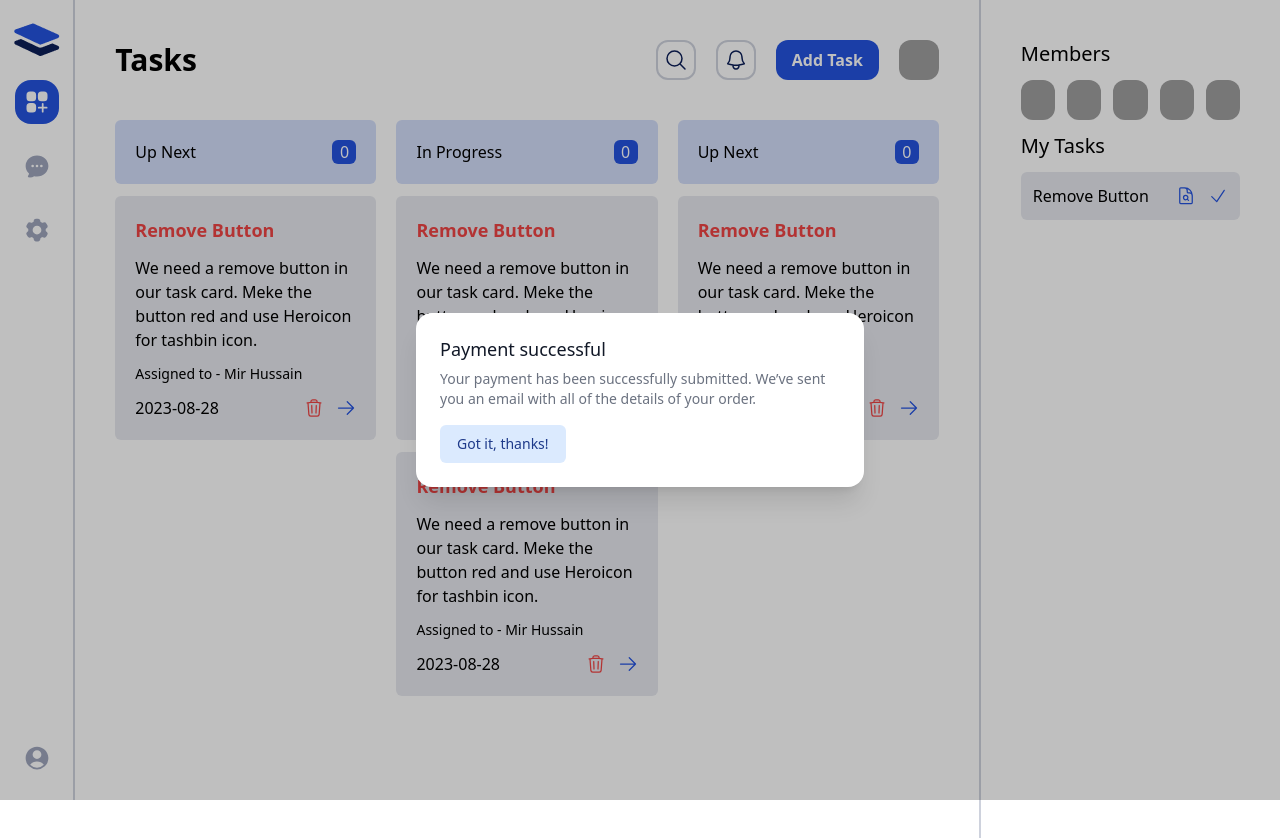
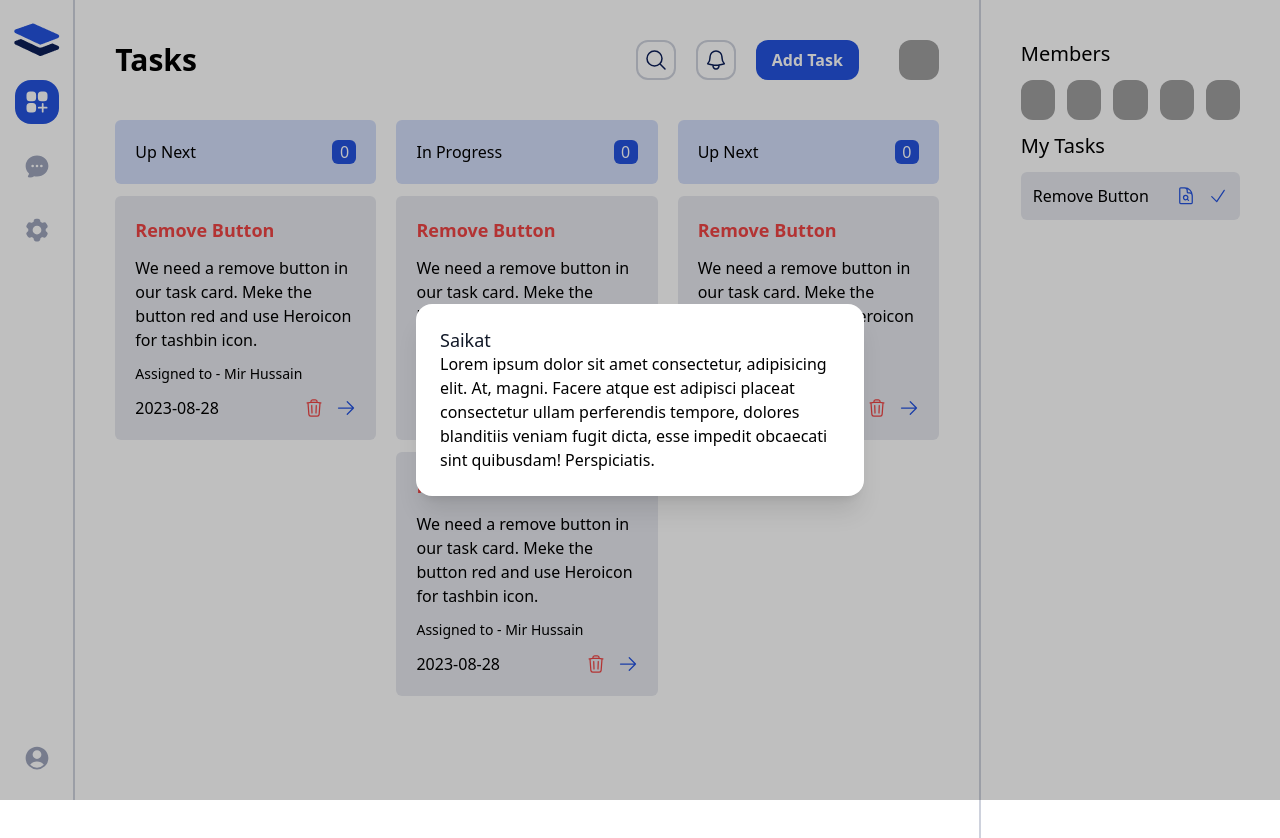
Before and after one commit to tawhid3482/taskMaster-redux-acc, a React (Vite) app: page / in a window 1280 px wide. Both pictures are taken after a click on the button "Add Task". Shown: the top 838 px of the page. Built offline with nearby package versions, Linux system fonts and the light colour scheme; grey boxes are pictures that could not be loaded.

Commit message:
add task modal

```diff
--- /dev/null
+++ b/src/components/tasks/AddTaskModal.jsx
@@ -0,0 +1,13 @@
+import Modal from "../ui/Modal";
+
+const AddTaskModal = ({isOpen,setIsOpen}) => {
+    return (
+        <div>
+             <Modal isOpen={isOpen} setIsOpen={setIsOpen} title={'Saikat'}>
+              <p>Lorem ipsum dolor sit amet consectetur, adipisicing elit. At, magni. Facere atque est adipisci placeat consectetur ullam perferendis tempore, dolores blanditiis veniam fugit dicta, esse impedit obcaecati sint quibusdam! Perspiciatis.</p>
+            </Modal>
+        </div>
+    );
+};
+
+export default AddTaskModal;
--- a/src/components/ui/Modal.jsx
+++ b/src/components/ui/Modal.jsx
@@ -1,7 +1,7 @@
 import { Dialog, Transition } from '@headlessui/react'
 import { Fragment,  } from 'react'
 
-export default function Modal({isOpen, setIsOpen}) {
+export default function Modal({isOpen, setIsOpen,title,children}) {
 
   function closeModal() {
     setIsOpen(false)
@@ -41,24 +41,12 @@ export default function Modal({isOpen, setIsOpen}) {
                     as="h3"
                     className="text-lg font-medium leading-6 text-gray-900"
                   >
-                    Payment successful
+                  {title}
                   </Dialog.Title>
-                  <div className="mt-2">
-                    <p className="text-sm text-gray-500">
-                      Your payment has been successfully submitted. We’ve sent
-                      you an email with all of the details of your order.
-                    </p>
-                  </div>
+                  {children}
 
-                  <div className="mt-4">
-                    <button
-                      type="button"
-                      className="inline-flex justify-center rounded-md border border-transparent bg-blue-100 px-4 py-2 text-sm font-medium text-blue-900 hover:bg-blue-200 focus:outline-none focus-visible:ring-2 focus-visible:ring-blue-500 focus-visible:ring-offset-2"
-                      onClick={closeModal}
-                    >
-                      Got it, thanks!
-                    </button>
-                  </div>
+
+
                 </Dialog.Panel>
               </Transition.Child>
             </div>
--- a/src/pages/Tasks.jsx
+++ b/src/pages/Tasks.jsx
@@ -1,8 +1,8 @@
 import { BellIcon, MagnifyingGlassIcon } from "@heroicons/react/24/outline";
 import MyTasks from "../components/tasks/MyTasks";
 import TaskCard from "../components/tasks/TaskCard";
-import Modal from "../components/ui/Modal";
 import { useState } from "react";
+import AddTaskModal from "../components/tasks/AddTaskModal";
 
 const Tasks = () => {
   const [isOpen, setIsOpen] = useState(false);
@@ -22,7 +22,8 @@ const Tasks = () => {
             </button>
 
             <button onClick={()=>setIsOpen(!isOpen)} className="btn btn-primary">Add Task</button>
-            <Modal isOpen={isOpen} setIsOpen={setIsOpen} />
+
+           <AddTaskModal isOpen={isOpen} setIsOpen={setIsOpen}/>
 
             <div className="h-10 w-10 rounded-xl overflow-hidden">
               <img
```
